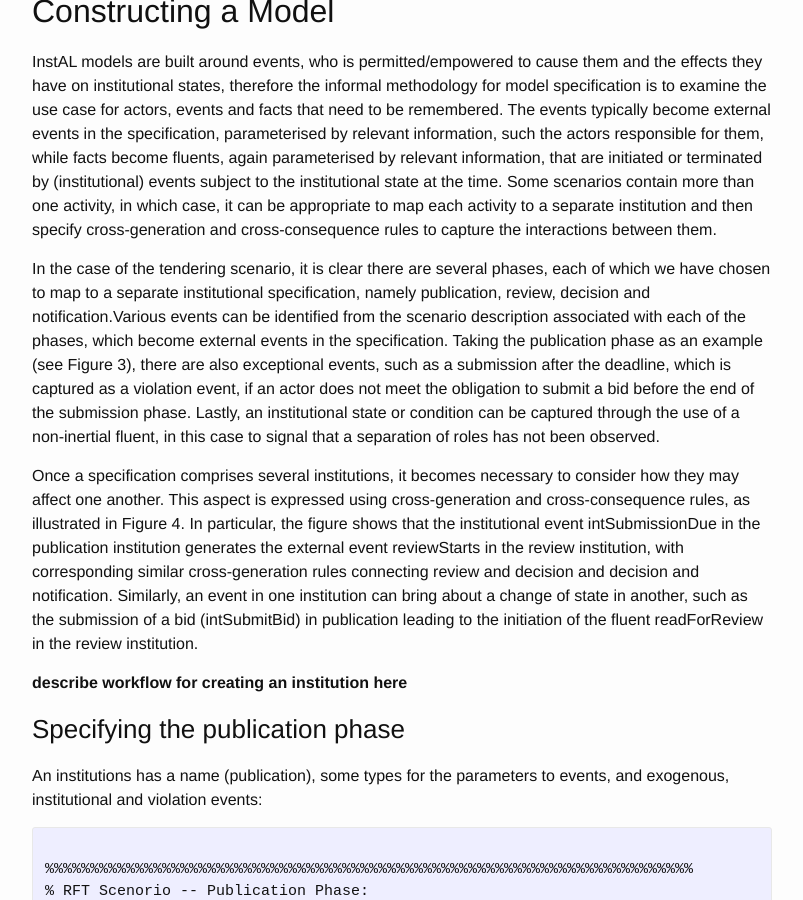
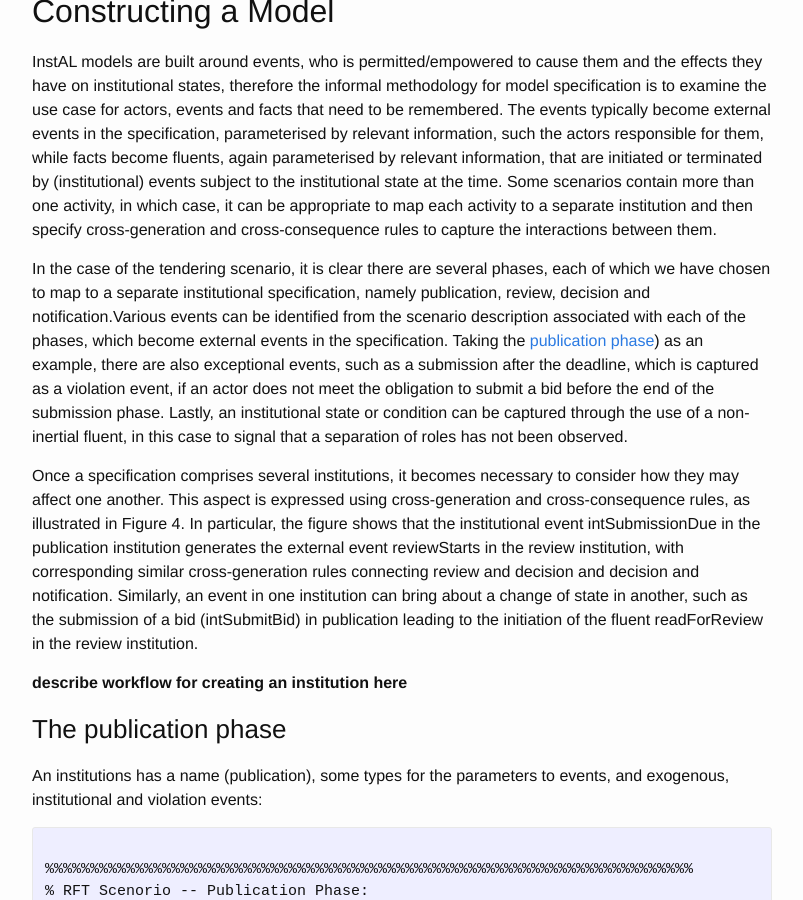
Before and after one commit to instsuite/instsuite.github.io, a Jekyll site: the page built from guide.md, in a window 1280 px wide and 900 px high, scrolled down 1437 px. Shown: the whole window, without its empty margins (238-1041 px from the left). Built offline with Jekyll 4.4.1, drawn with Linux system fonts in a browser that asks for light colours; part of the change alters nothing that is shown; some of the changed text lies outside the part shown.

Commit message:
Update guide.md

```diff
--- a/guide.md
+++ b/guide.md
@@ -44,14 +44,13 @@ This use case outline is informed by the terminology and description at https://
 
 InstAL models are built around events, who is permitted/empowered to cause them and the effects they have on institutional states, therefore the informal methodology for model specification is to examine the use case for actors, events and facts that need to be remembered. The events typically become external events in the specification, parameterised by relevant information, such the actors responsible for them, while facts become fluents, again parameterised by relevant information, that are initiated or terminated by (institutional) events subject to the institutional state at the time. Some scenarios contain more than one activity, in which case, it can be appropriate to map each activity to a separate institution and then specify cross-generation and cross-consequence rules to capture the interactions between them.
 
-In the case of the tendering scenario, it is clear there are several phases, each of which we have chosen to map to a separate institutional specification, namely publication, review, decision and notification.Various events can be identified from the scenario description associated with each of the phases, which become external events in the specification. Taking the publication phase as an example (see Figure 3), there are also exceptional events, such as a submission after the deadline, which is captured as a violation event, if an actor does not meet the obligation to submit a bid before the
-end of the submission phase. Lastly, an institutional state or condition can be captured through the use of a non-inertial fluent, in this case to signal that a separation of roles has not been observed.
+In the case of the tendering scenario, it is clear there are several phases, each of which we have chosen to map to a separate institutional specification, namely publication, review, decision and notification.Various events can be identified from the scenario description associated with each of the phases, which become external events in the specification. Taking the [publication phase](https://github.com/instsuite/instsuite.github.io/blob/master/guide.md#the-publication-phase)) as an example, there are also exceptional events, such as a submission after the deadline, which is captured as a violation event, if an actor does not meet the obligation to submit a bid before the end of the submission phase. Lastly, an institutional state or condition can be captured through the use of a non-inertial fluent, in this case to signal that a separation of roles has not been observed.
 
 Once a specification comprises several institutions, it becomes necessary to consider how they may affect one another. This aspect is expressed using cross-generation and cross-consequence rules, as illustrated in Figure 4. In particular, the figure shows that the institutional event intSubmissionDue in the publication institution generates the external event reviewStarts in the review institution, with corresponding similar cross-generation rules connecting review and decision and decision and notification. Similarly, an event in one institution can bring about a change of state in another, such as the submission of a bid (intSubmitBid) in publication leading to the initiation of the fluent readForReview in the review institution.
 
 **describe workflow for creating an institution here**
 
-### Specifying the publication phase
+### The publication phase
 
 An institutions has a name (publication), some types for the parameters to events, and exogenous, institutional and violation events:
 <pre><code>
@@ -213,13 +212,15 @@ intSubmissionDue(RFT) terminates
    pow(intSubmitBid(Agent, Bid, RFT));
 </code></pre>
 
-### Review
+### The submission phase
 
-### Decision
+### The review phase
 
-### Notification
+### The decision phase
 
-### Bridge
+### The notification phase
+
+### Bridges
 
 ## A Sample Trace
 
```
